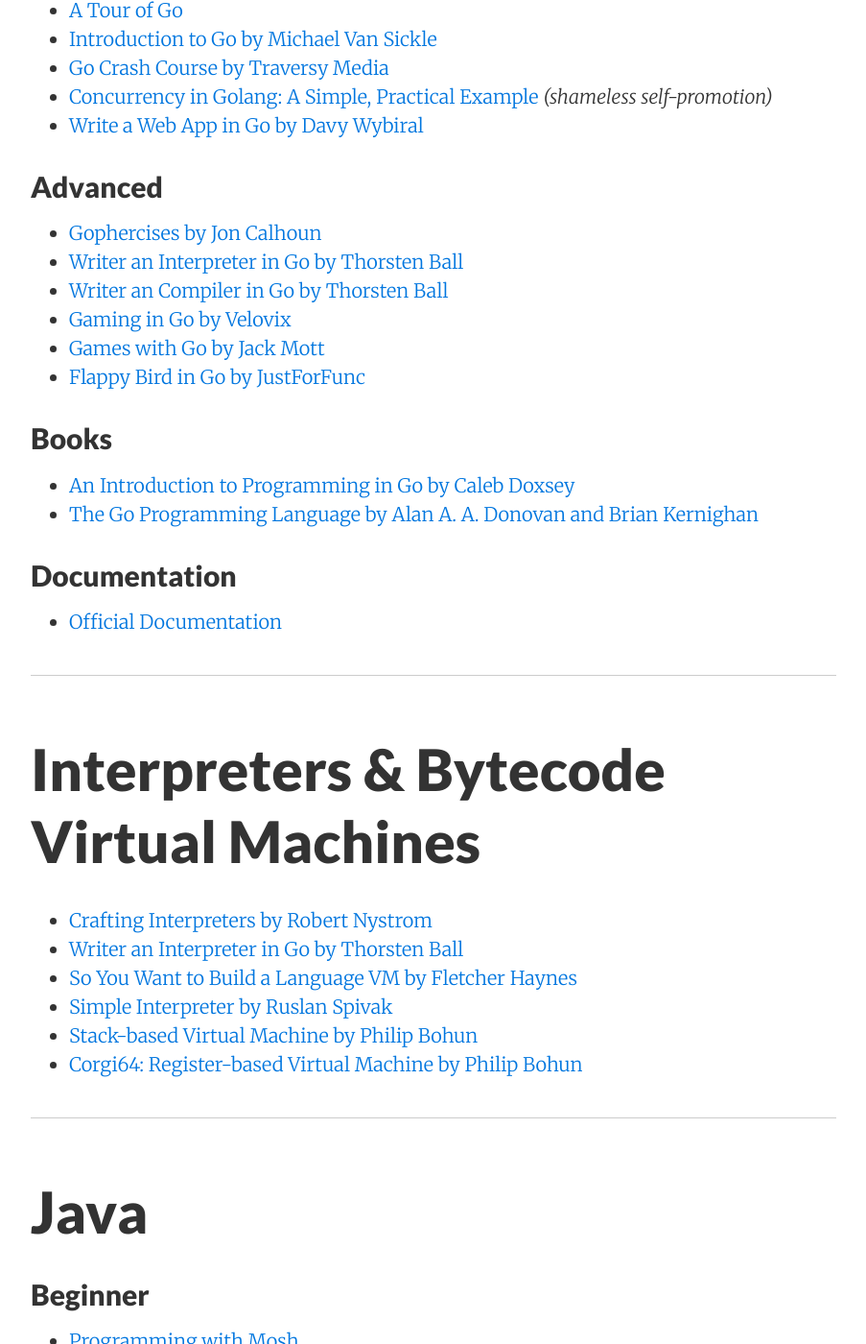
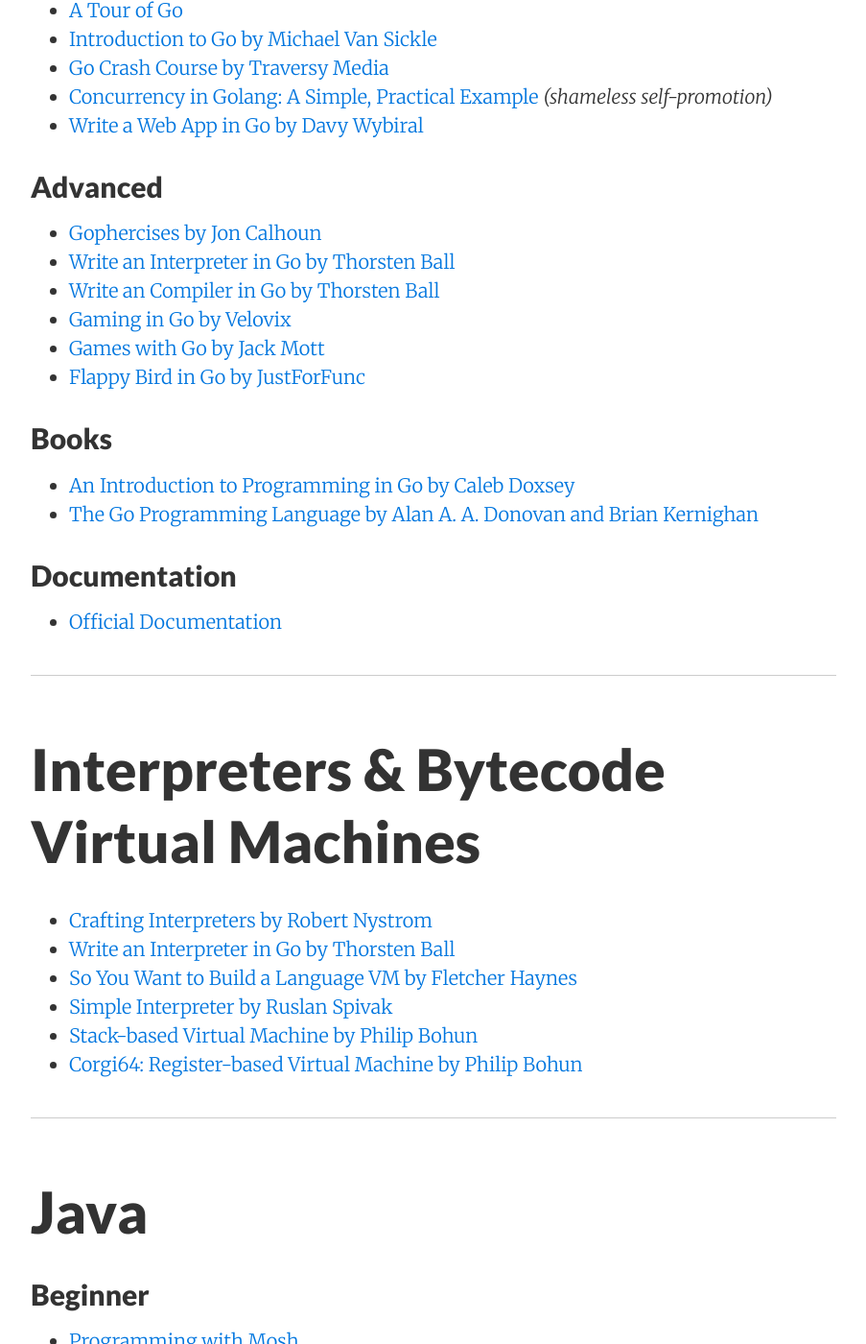
Before and after one commit to RohitAwate/rohitawate.github.io, a Jekyll site: the page built from learning.md, in a window 1280 px wide and 1400 px high, scrolled down 5485 px. Shown: the whole window at 96% size, without its empty margins (188-1091 px from the left). Built offline with Jekyll 4.4.1, drawn with Linux system fonts in a browser that asks for light colours; some of the changed text lies outside the part shown.

Commit message:
Fix typo

```diff
--- a/learning.md
+++ b/learning.md
@@ -89,7 +89,7 @@
 - [Georgia Tech's Compilers: Theory and Practice](https://www.udacity.com/course/compilers-theory-and-practice--ud168)
 - [Stanford's Compilers](https://lagunita.stanford.edu/courses/Engineering/Compilers/Fall2014/about)
 - [Bisqwit's Create a Compiler Series](https://www.youtube.com/playlist?list=PLzLzYGEbdY5n9ITKUqOuRjXkRU5tMW2Sd)
-- [Writer an Compiler in Go by Thorsten Ball](https://compilerbook.com/)
+- [Write an Compiler in Go by Thorsten Ball](https://compilerbook.com/)
 
 ---
 
@@ -142,8 +142,8 @@
 ## Advanced
 {:.no_toc}
 - [Gophercises by Jon Calhoun](https://gophercises.com/)
-- [Writer an Interpreter in Go by Thorsten Ball](https://interpreterbook.com/)
-- [Writer an Compiler in Go by Thorsten Ball](https://compilerbook.com/)
+- [Write an Interpreter in Go by Thorsten Ball](https://interpreterbook.com/)
+- [Write an Compiler in Go by Thorsten Ball](https://compilerbook.com/)
 - [Gaming in Go by Velovix](https://www.youtube.com/playlist?list=PLOXvU5Ov-cqpjd1_OnczdizY0I64OfH-T)
 - [Games with Go by Jack Mott](https://www.youtube.com/watch?v=9D4yH7e_ea8&list=PLDZujg-VgQlZUy1iCqBbe5faZLMkA3g2x)
 - [Flappy Bird in Go by JustForFunc](https://www.youtube.com/watch?v=aYkxFbd6luY)
@@ -161,7 +161,7 @@
 
 # Interpreters & Bytecode Virtual Machines
 - [Crafting Interpreters by Robert Nystrom](http://www.craftinginterpreters.com/)
-- [Writer an Interpreter in Go by Thorsten Ball](https://interpreterbook.com/)
+- [Write an Interpreter in Go by Thorsten Ball](https://interpreterbook.com/)
 - [So You Want to Build a Language VM by Fletcher Haynes](https://blog.subnetzero.io/post/building-language-vm-part-00/)
 - [Simple Interpreter by Ruslan Spivak](https://ruslanspivak.com/lsbasi-part1/)
 - [Stack-based Virtual Machine by Philip Bohun](https://www.youtube.com/playlist?list=PLSiFUSQSRYAOFwfP-aMzXJlWKVyIuWfPU)
```
